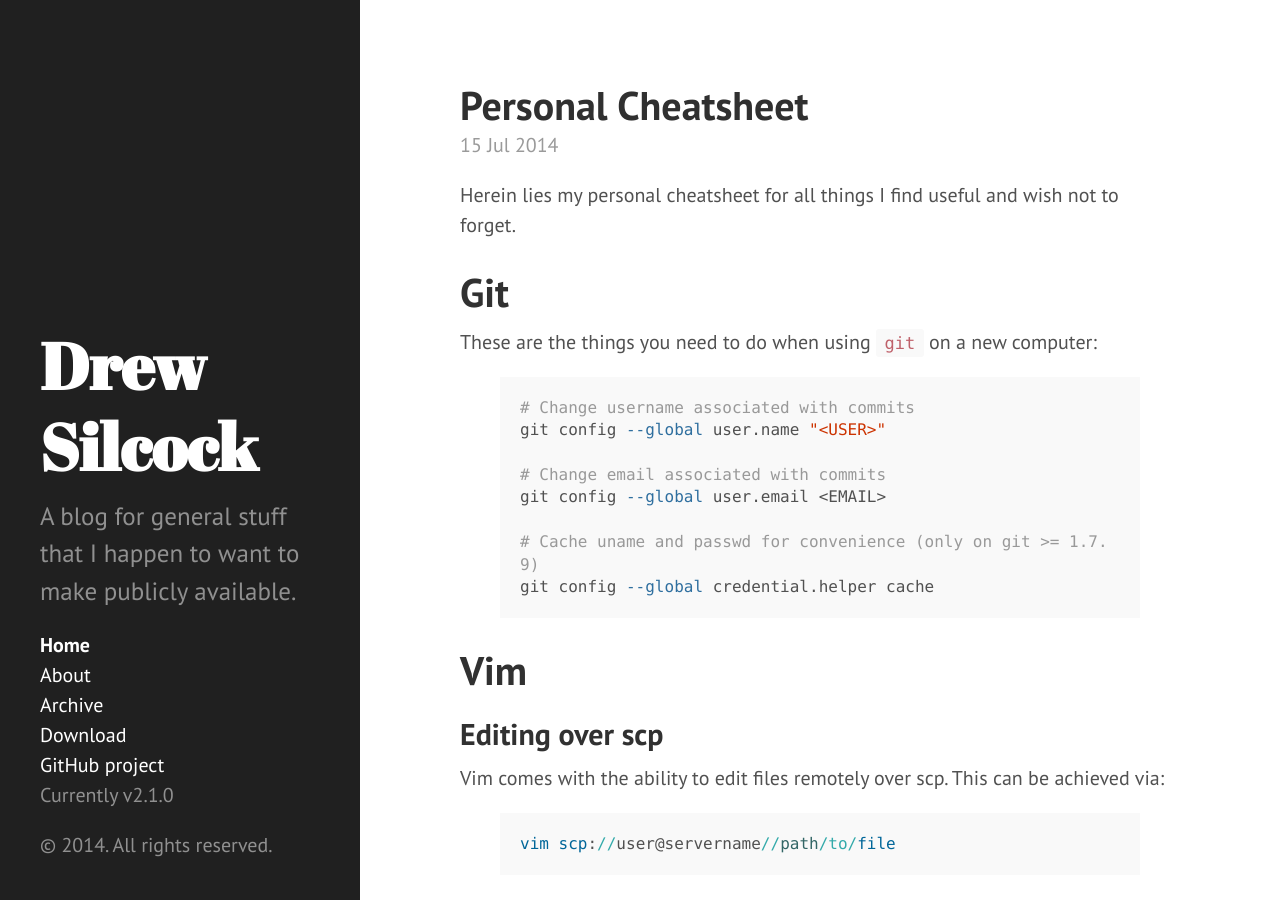
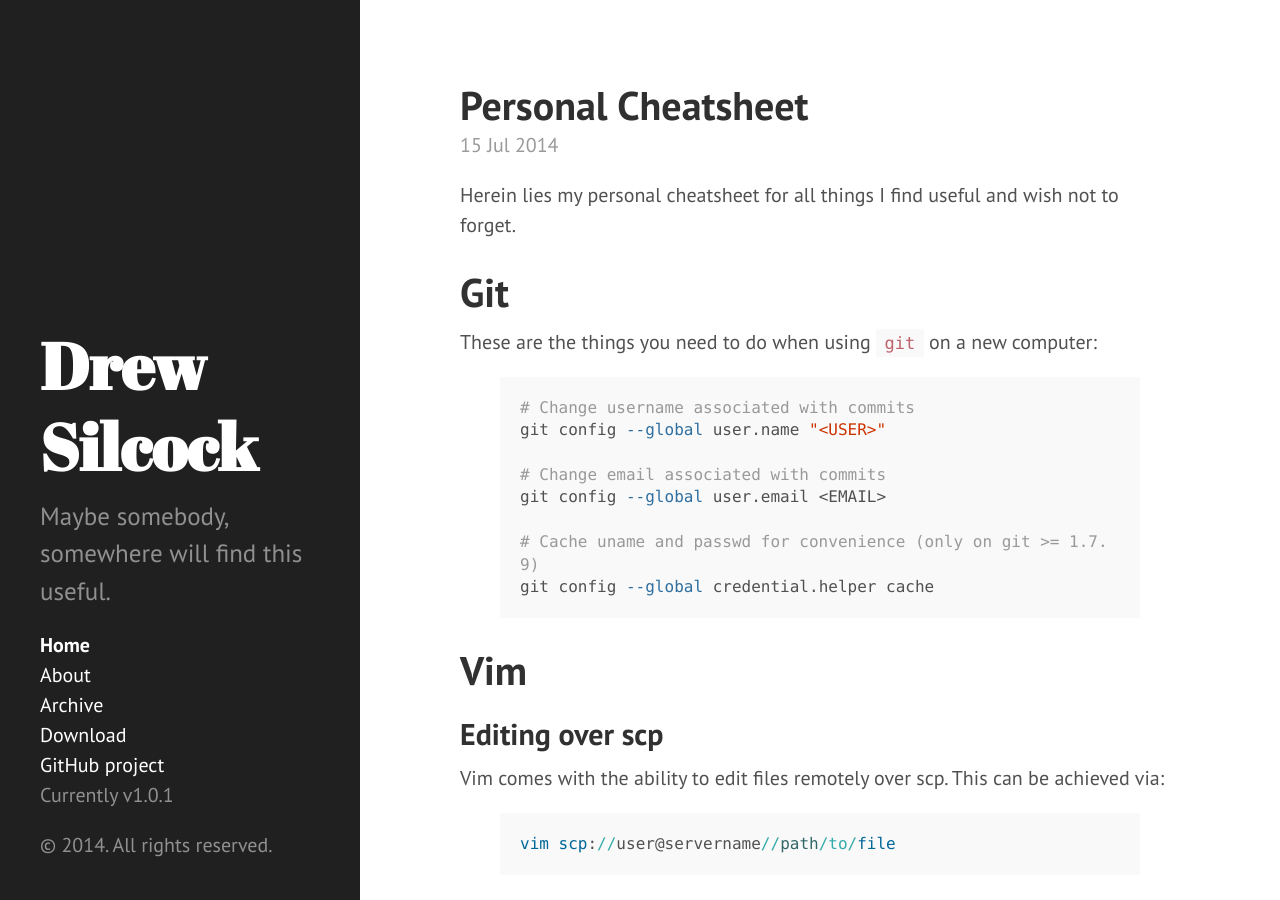
Before and after one commit to drewsilcock/drewsilcock.github.io, a Jekyll site: the page built from index.html, in a window 1280 px wide and 900 px high. Built offline with Jekyll 4.4.1, drawn with Linux system fonts in a browser that asks for light colours; Markdown is read by kramdown in place of the engine named in the settings; the list of posts is cut into pages by our own code.

Commit message:
Change tagline

```diff
--- a/_config.yml
+++ b/_config.yml
@@ -8,7 +8,7 @@ permalink:        pretty
 # Setup
 title:            Drew Silcock
 tagline:          'Note to self: think of tagline'
-description:      'A blog for general stuff that I happen to want to make publicly available.'
+description:      'Maybe somebody, somewhere will find this useful.'
 url:              http://drewsberry.github.io
 baseurl:          /
 
@@ -19,7 +19,7 @@ author:
 paginate:         5
 
 # Custom vars
-version:          2.1.0
+version:          1.0.1
 
 github:
   #repo:           https://github.com/poole/hyde
```
